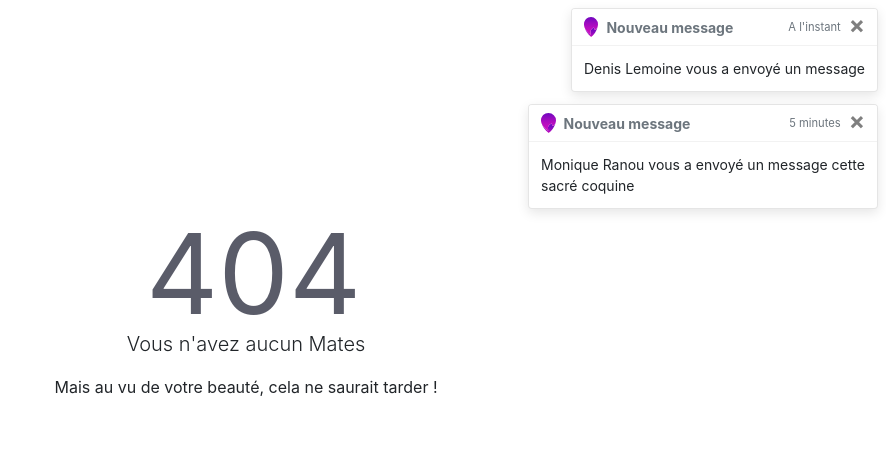
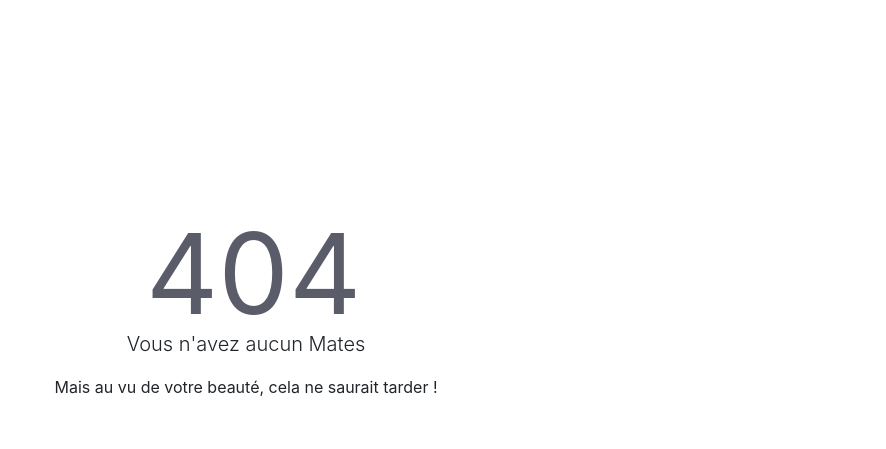
Before and after one commit to floriaaan/eDating, a PHP site: template templates/Error/nolikes.html.twig in a window 1280 px wide. Shown: the part 56-505 px from the top of the page, without its empty margins (394-1280 px from the left). Run offline with PHP 8.4, Linux system fonts and the light colour scheme; the template is opened without the code that fills it, so the values that code supplies are empty; some libraries are stand-ins or nearby versions.

Commit message:
Prepare Notification System

```diff
--- a/templates/index.html.twig
+++ b/templates/index.html.twig
@@ -67,40 +67,29 @@
 
 </nav>
 
-
+    {% if notifications is defined and notifications is not null %}
 
     <div class="position-absolute d-flex flex-column justify-content-end w-100 align-items-end p-2" style="z-index: 5000">
 
-        <!-- Then put toasts within -->
+        {% for notif in notifications %}
         <div class="toast" role="alert" aria-live="assertive" aria-atomic="true" data-autohide="false">
             <div class="toast-header">
                 <img src="/doc/fmm.svg" class="rounded mr-2" height="20px" alt="...">
                 <strong class="mr-auto">Nouveau message</strong>
-                <small class="text-muted">A l'instant</small>
+                <small class="text-muted">{{ notif.message.MES_DATE|date('D d.m.Y') }}</small>
                 <button type="button" class="ml-2 mb-1 close" data-dismiss="toast" aria-label="Close">
                     <span aria-hidden="true">&times;</span>
                 </button>
             </div>
             <div class="toast-body">
-                Denis Lemoine vous a envoyé un message
+                {{ notif.transmitterUser.Prenom }} {{ notif.transmitterUser.Nom }} vous a envoyé un message
+                <hr>
+                {{ notif.message.MES_CONTENU }}
             </div>
         </div>
+        {% endfor %}
 
-        <div class="toast" role="alert" aria-live="assertive" aria-atomic="true" data-autohide="false">
-            <div class="toast-header">
-                <img src="/doc/fmm.svg" class="rounded mr-2" height="20px" alt="...">
-                <strong class="mr-auto">Nouveau message</strong>
-                <small class="text-muted">5 minutes</small>
-                <button type="button" class="ml-2 mb-1 close" data-dismiss="toast" aria-label="Close">
-                    <span aria-hidden="true">&times;</span>
-                </button>
-            </div>
-            <div class="toast-body">
-                Monique Ranou vous a envoyé un message cette sacré coquine
-            </div>
-        </div>
-    </div>
-
+    {% endif %}
 <!-- Footer
 <footer class="fixed-bottom-custom responsive-dnone font-small wall-white-nav">
 
```
Also changed, not shown: src/Controller/AbstractController.php (+16 -0 lines).
